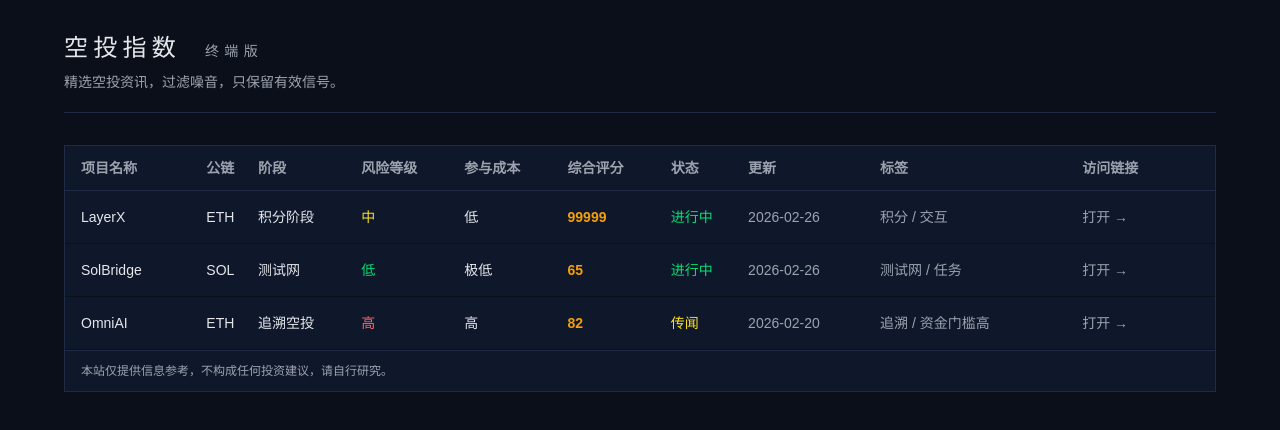
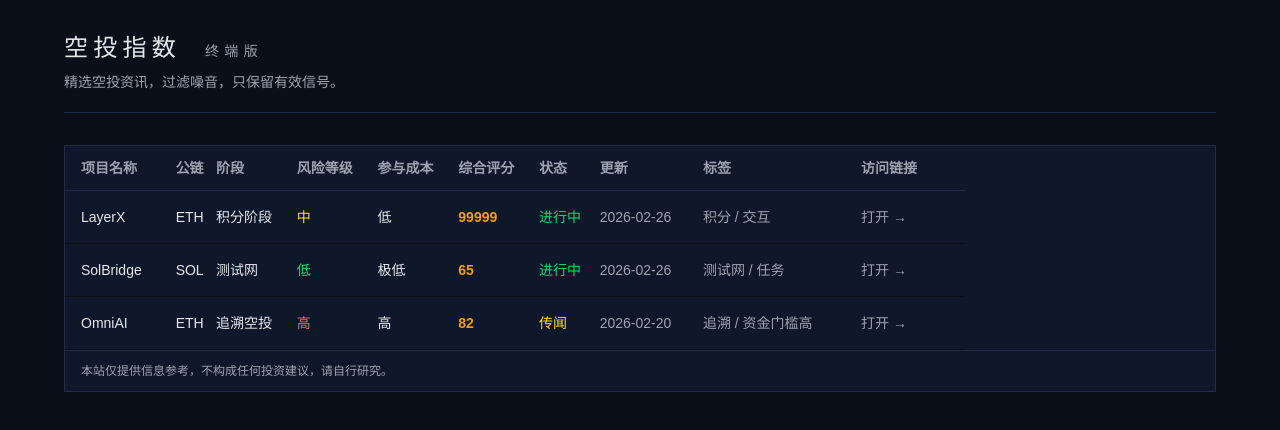
Before and after one commit to Ethan-art-eng/airdrop-index, a Next.js app: page / in a window 1280 px wide. Shown: the top 430 px of the page. Built offline with nearby package versions, Linux system fonts and the light colour scheme.

Commit message:
fix: table nesting

```diff
--- a/src/app/page.tsx
+++ b/src/app/page.tsx
@@ -16,10 +16,9 @@ export default function Home() {
             精选空投资讯，过滤噪音，只保留有效信号。
           </p>
         </header>
-
         <section className="border border-[#1F2A44] bg-[#0F172A]">
-          <div className="overflow-x-auto">
-            <table className="w-full text-sm border-collapse">
+          <div className="overflow-x-auto scrollbar-thin scrollbar-thumb-[#1F2A44]">
+            <table className="min-w-[900px] text-sm border-collapse">
               <thead className="text-[#9CA3AF] border-b border-[#1F2A44]">
                 <tr>
                   <th className="text-left py-3 pl-4">项目名称</th>
@@ -34,7 +33,6 @@ export default function Home() {
                   <th className="text-left pr-4">访问链接</th>
                 </tr>
               </thead>
-
               <tbody>
                 {projects.map((p) => (
                   <tr key={p.name} className="border-b border-[#0A0F1A] hover:bg-[#111C33]">
```
